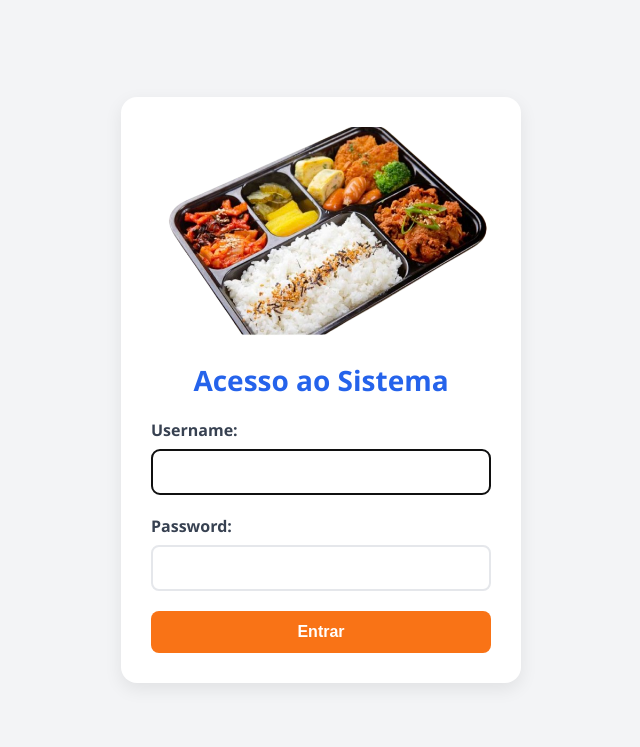
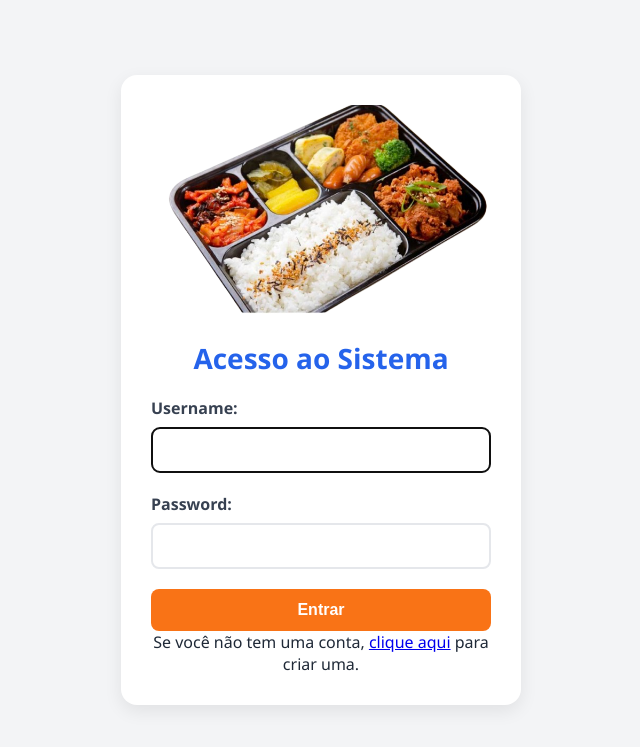
Before and after one commit to 040807-v/Lunch, a Django app: page /login/ in a window 1280 px wide. Shown: the top 747 px of the page, without its empty margins (319-959 px from the left). Run offline with Django 5.2, Linux system fonts and the light colour scheme.

Commit message:
adicionei botao signup

```diff
--- a/lunch/templates/login.html
+++ b/lunch/templates/login.html
@@ -34,6 +34,10 @@
       </div>
 
       <button type="submit" class="btn btn-primary w-100">Entrar</button>
+
+<div class="mt-3 text-center">
+<p>Se você não tem uma conta, <a href="{% url 'signup' %}">clique aqui</a> para criar uma.</p>
+</div>
     </form>
   </div>
 
```
